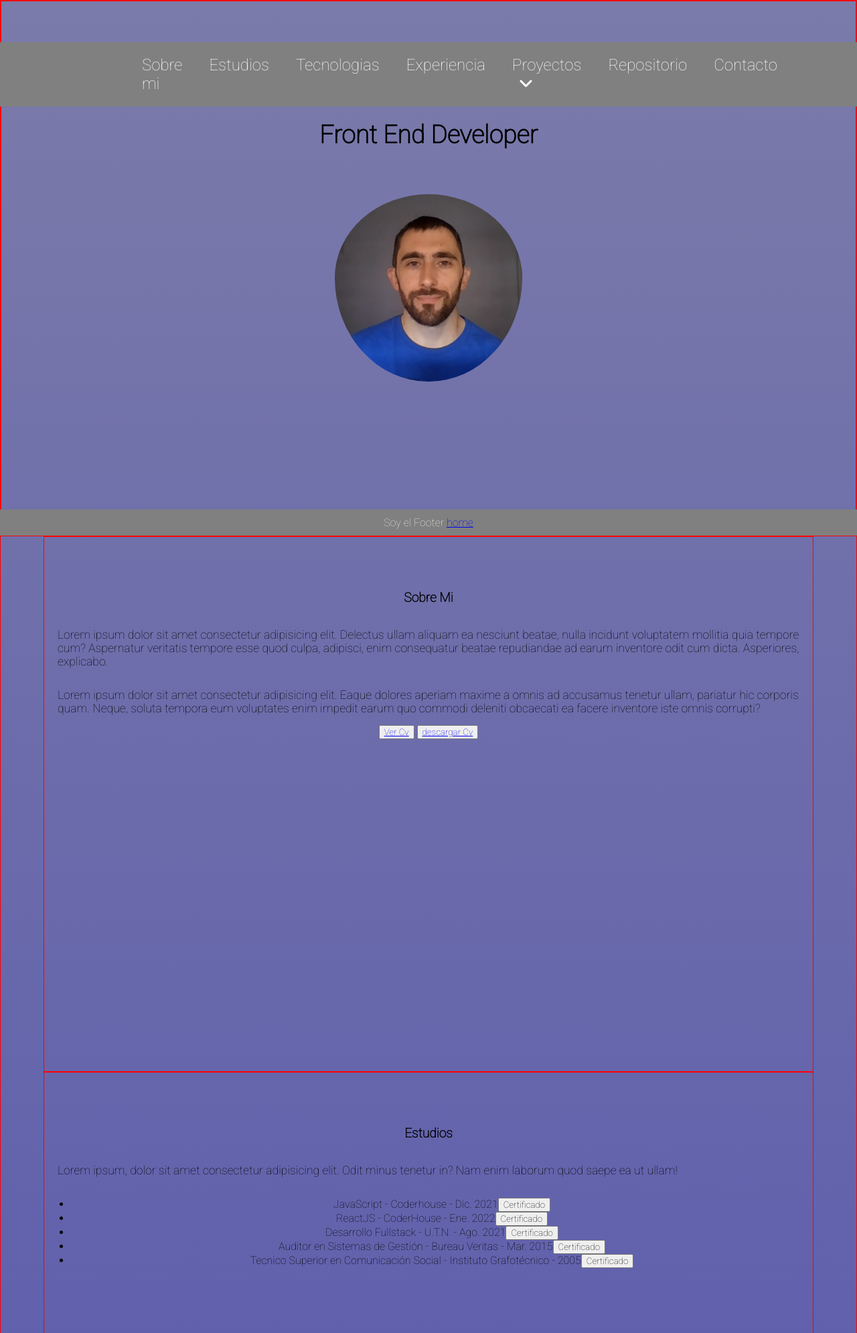
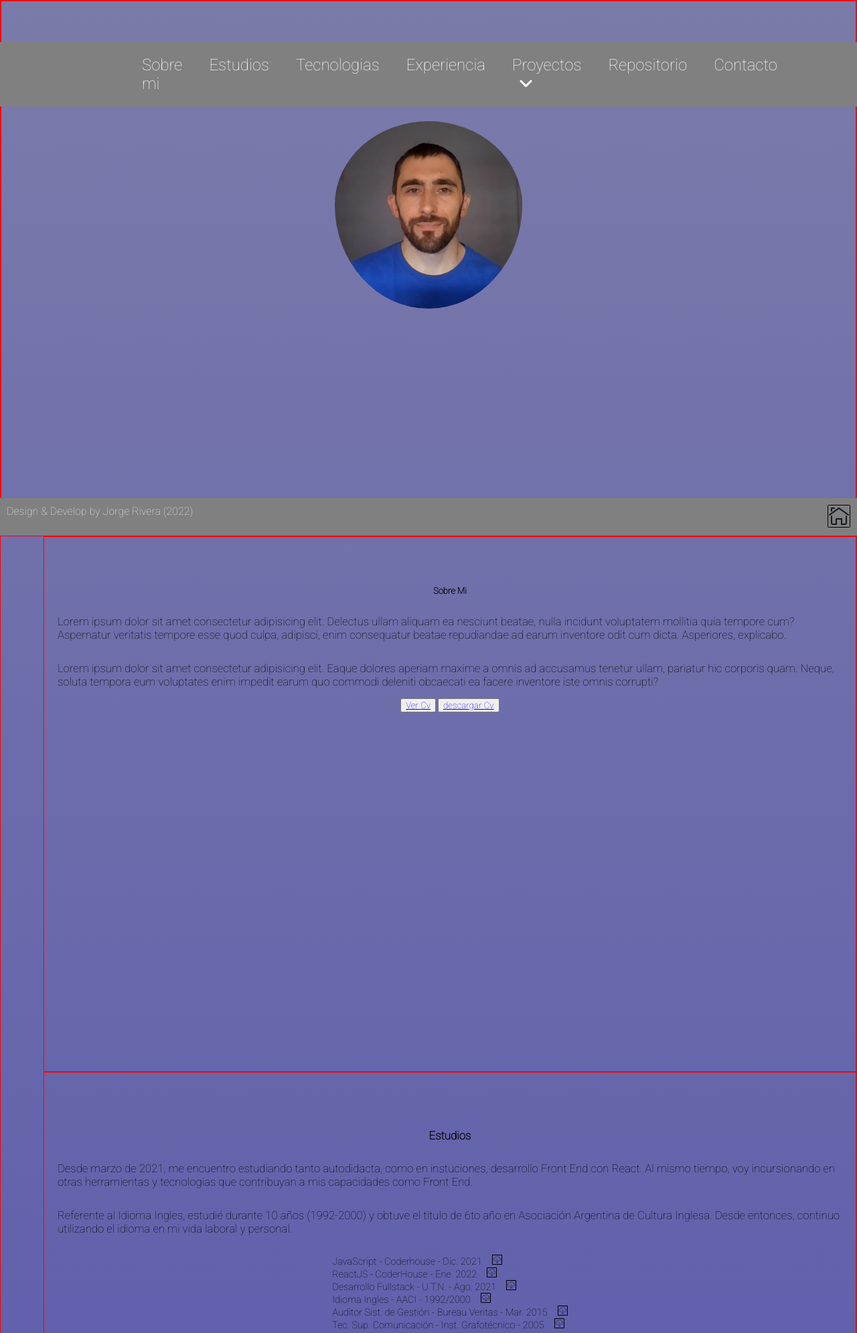
Before and after one commit to Yoryao/webPersonal, a PHP site: page / in a window 1280 px wide. Shown: the top 1991 px of the page at 67% size. Run offline with PHP 8.4, Linux system fonts and the light colour scheme; some libraries are stand-ins or nearby versions.

Commit message:
making review. from down to top till estudios

```diff
--- a/index.html
+++ b/index.html
@@ -25,8 +25,8 @@
                 <li class="menu__item"><a href="#sectionEstudios" class="menu__link">Estudios</a></li>
                 <li class="menu__item"><a href="#sectionTecnologias" class="menu__link">Tecnologias</a></li>
                 <li class="menu__item"><a href="#sectionExperiencia" class="menu__link">Experiencia</a></li>
-                <li class="menu__item container-submenu"><a class="menu__link submenu-btn">Proyectos<i
-                            id="arrowIcon" class="fas fa-angle-down"></i></a>
+                <li class="menu__item container-submenu"><a class="menu__link submenu-btn">Proyectos<i id="arrowIcon"
+                            class="fas fa-angle-down"></i></a>
                     <ul class="submenu">
                         <li class="menu__item"><a class="subMenu__item" href="#" class="menu__link">Proyecto ##</a></li>
                         <li class="menu__item"><a class="subMenu__item" href="#" class="menu__link">Proyecto ##</a></li>
@@ -65,7 +65,8 @@
                     voluptates enim impedit earum quo commodi deleniti obcaecati ea facere inventore iste omnis
                     corrupti?</p>
                 <div id="cvBtn">
-                    <button><a href="./docs/CV JORGE RIVERA FRONT END - ENERO 2022.pdf" download="CV Jorge Rivera">Ver Cv</a></button>
+                    <button><a href="./docs/CV JORGE RIVERA FRONT END - ENERO 2022.pdf" download="CV Jorge Rivera">Ver
+                            Cv</a></button>
                     <button><a href="./docs/CV JORGE RIVERA FRONT END - JANUARY 2022.pdf">descargar Cv</a></button>
                 </div>
 
@@ -75,16 +76,20 @@
 
         <!-- SECTION ESTUDIOS -->
         <section id="sectionEstudios" class="section">
-            <h3 id="titleSection">Estudios</h3>
+            <h2 id="titleSection">Estudios</h2>
             <div id="estudiosContainer">
-                <p class="sectionP">Lorem ipsum, dolor sit amet consectetur adipisicing elit. Odit minus tenetur in? Nam enim laborum quod saepe ea ut ullam!</p>
                 <div>
-                    <ul>
-                        <li>JavaScript - Coderhouse - Dic. 2021<button>Certificado<a href=""></a></button></li>
-                        <li>ReactJS - CoderHouse - Ene. 2022<button>Certificado<a href=""></a></button></li>
-                        <li>Desarrollo Fullstack - U.T.N. - Ago. 2021<button>Certificado<a href=""></a></button></li>
-                        <li>Auditor en Sistemas de Gestión - Bureau Veritas - Mar. 2015<button>Certificado<a href=""></a></button></li>
-                        <li>Tecnico Superior en Comunicación Social - Instituto Grafotécnico -  2005<button>Certificado<a href=""></a></button></li>
+                <p class="sectionP">Desde marzo de 2021, me encuentro estudiando tanto autodidacta, como en instuciones, desarrollo Front End con React. Al mismo tiempo, voy incursionando en otras herramientas y tecnologias que contribuyan a mis capacidades como Front End.</p>
+                <p class="sectionP">Referente al Idioma Ingles, estudié durante 10 años (1992-2000) y obtuve el titulo de 6to año en Asociación Argentina de Cultura Inglesa. Desde entonces, continuo utilizando el idioma en mi vida laboral y personal.</p>
+            </div>
+            <div>
+    <ul class="certificadosLista">
+        <li>JavaScript - Coderhouse - Dic. 2021<img class="imgArrow"src="./public/211719_cloud_download_icon.png" alt="donwloadArrow"><a href=""></a></img></li>
+        <li>ReactJS - CoderHouse - Ene. 2022<img class="imgArrow"src="./public/211719_cloud_download_icon.png" alt="donwloadArrow"><a href=""></a></img></li>
+        <li>Desarrollo Fullstack - U.T.N. - Ago. 2021<img class="imgArrow"src="./public/211719_cloud_download_icon.png" alt="donwloadArrow"><a href=""></a></img></li>
+        <li>Idioma Ingles - AACI - 1992/2000<img class="imgArrow"src="./public/211719_cloud_download_icon.png" alt="donwloadArrow"><a href=""></a></img></li>
+        <li>Auditor Sist. de Gestión - Bureau Veritas - Mar. 2015<img class="imgArrow"src="./public/211719_cloud_download_icon.png" alt="donwloadArrow"><a href=""></a></img></li>
+        <li>Tec. Sup. Comunicación - Inst. Grafotécnico - 2005<img class="imgArrow"src="./public/211719_cloud_download_icon.png" alt="donwloadArrow"><a href=""></a></img></li>
     </ul>
 </div>
 
@@ -94,19 +99,24 @@
 
         <!-- SECTION TECNOLOGIES -->
         <section id="sectionTecnologias" class="section">
-            <h3>Tecnologias</h3>
+            <h2>Tecnologias</h2>
             <div class="slider">
                 <ul>
                     <li><img class="imgTecnologia" id="imgTecnologiaHtml" src="./public/html5.png" alt="html-logo"></li>
                     <li><img class="imgTecnologia" id="imgTecnologiaCss" src="./public/css3.png" alt="css-logo"></li>
                     <li><img class="imgTecnologia" id="imgTecnologiaJs" src="./public/js.png" alt="js-logo"></li>
-                    <li><img class="imgTecnologia" id="imgTecnologiaReact" src="./public/react.png" alt="React-logo"></li>
-                    <li><img class="imgTecnologia" id="imgTecnologiaEnglish" src="./public/uk (2).png" alt="UkFlag-logo"></li>
-                    <li><img class="imgTecnologia" id="imgTecnologiaEnglish" src="./public/usa.png" alt="UsaFlag-logo"></li>
-                    <li><img class="imgTecnologia" id="imgTecnologiaFirebase" src="./public/firebase.png" alt="Firebase-logo"></li>
-                    <li><img class="imgTecnologia" id="imgTecnologiaPrompt" src="./public/prompt.png" alt="Prompt-logo"></li>
-                    <li><img class="imgTecnologia" id="imgTecnologiaNodeJs" src="./public/nodejs2.png" alt="NodeJs-logo"></li>
-                    <li><img class="imgTecnologia" id="imgTecnologiaMySql" src="./public/mysql.png" alt="mySql-logo"></li>
+                    <li><img class="imgTecnologia" id="imgTecnologiaReact" src="./public/react.png" alt="React-logo">
+                    </li>
+                    <li><img class="imgTecnologia" id="imgTecnologiaEnglish" src="./public/uk (2).png"
+                            alt="UkFlag-logo"></li>
+                    <li><img class="imgTecnologia" id="imgTecnologiaFirebase" src="./public/firebase.png"
+                            alt="Firebase-logo"></li>
+                    <li><img class="imgTecnologia" id="imgTecnologiaPrompt" src="./public/prompt.png" alt="Prompt-logo">
+                    </li>
+                    <li><img class="imgTecnologia" id="imgTecnologiaNodeJs" src="./public/nodejs2.png"
+                            alt="NodeJs-logo"></li>
+                    <li><img class="imgTecnologia" id="imgTecnologiaMySql" src="./public/mysql.png" alt="mySql-logo">
+                    </li>
                     <li><img class="imgTecnologia" id="imgTecnologiaGit" src="./public/git.png" alt="Git-logo"></li>
                     <li><img class="imgTecnologia" id="imgTecnologiaGitHub" src="./public/github.png" alt="GitHub-logo">
                     </li>
@@ -117,24 +127,31 @@
 
         <!-- SECTION EXPERIENCIA -->
         <section id="sectionExperiencia" class="section">
-            <h3>Experiencia</h3>
+            <h2>Experiencia</h2>
             <div>
-                <p class="sectionP">Lorem ipsum dolor, sit amet consectetur adipisicing elit. Perspiciatis obcaecati
-                    quis laudantium autem? Soluta nobis eligendi quos? Non totam nam necessitatibus maiores ullam labore
-                    ipsam, laborum, rerum aperiam quo dolorem.</p>
-                <p class="sectionP">Lorem ipsum dolor, sit amet consectetur adipisicing elit. Perspiciatis obcaecati
-                    quis laudantium autem? Soluta nobis eligendi quos? Non totam nam necessitatibus maiores ullam labore
-                    ipsam, laborum, rerum aperiam quo dolorem.</p>
-                <p class="sectionP">Lorem ipsum dolor, sit amet consectetur adipisicing elit. Perspiciatis obcaecati
-                    quis laudantium autem? Soluta nobis eligendi quos? Non totam nam necessitatibus maiores ullam labore
-                    ipsam, laborum, rerum aperiam quo dolorem.</p>
+                <div class="cardExperiencia">
+                    <h3>Jefe de Auditoria - Grupo Servicios Maritimos (2014 - Actualidad)</h3>
+                    <p class="sectionP">Gestión de proyectos integrales. gestión y Liderazgo de equipos especiales de
+                        trabajo. negociación/Mediación con Prefectura y staff Naviero. auditor Interno sobre Sistemas de
+                        Gestión de Seguridad. análisis de incidentes, accidentes y desvíos en los sistemas de gestión
+                        internos. Elaboración de propuestas comerciales / Redacción de acuerdos de trabajo.
+                        Confección de Presupuestos y cotizaciones especiales. Atención a clientes especiales.
+                        Conciliación de cuentas. Redacción de planes y procedimientos en español e inglés.
+                    </p>
+                </div>
+                <div class="cardExperiencia">
+                    <h3>Analista de Operaciones - VESSEL S.A. (2008 - 2014)</h3>
+                    <p class="sectionP">Gestión de operaciones de la Flota. Confección de Planos de Carga. Gestión de
+                        provisiones a bordo. Control de gastos y facturaciones. Confección de informes anuales de
+                        rendimiento</p>
+                </div>
             </div>
         </section>
         <!-- END SECTION EXPERIENCIA  -->
 
         <!-- SECTION PROYECTOS -->
         <section id="sectionProyectos" class="section">
-            <h3>Proyectos</h3>
+            <h2>Proyectos</h2>
             <div class="cardProyecto">
                 <img class="imgProyect" src="./public/codigo.jpg" alt="codeImg">
                 <h4>Nombre Proyecto</h4>
@@ -150,22 +167,27 @@
 
         <!-- SECTION REPOSITORIO -->
         <section id="sectionRepositorio" class="section">
-            <h3>Repositorio</h3>
-            <p>Lorem ipsum dolor sit amet, consectetur adipisicing elit. Distinctio cumque dolorem minima laborum asperiores vitae quia culpa ex quam nisi?</p>
+            <h2>Repositorio</h2>
+            <p>Puedes ver el codigo de esta página junto con el resto de mis proyecto en mi repositorio de <a
+                    href="https://github.com/Yoryao" target="_blanck">GitHub</a></p>
             <a href="https://github.com/Yoryao" target="_blanck">
-                <img id="repoMap" src="./public/repoMap.JPG"
-                    alt="repoMap">
+                <img id="repoMap" src="./public/repoMap.JPG" alt="repoMap">
             </a>
         </section>
         <!-- END SECTION REPOSITORIO  -->
 
         <!-- SECTION CONTACTOS -->
         <section id="sectionContactos" class="section">
-            <h3>Contactos</h3>
+            <h2>Contacto</h2>
+            <p id="pContactos">Si te interesa mi perfil, tienes alguna consulta o sugerencia, o crees que te puedo
+                ayudar, no dudes en contactarme.</p>
             <div id="contactContainer">
-                <div><a href="https://www.linkedin.com/in/jorge-rivera-desarrollador-web/" target="_blanck"><img class="imgContact" src="./public/linkedin.png" alt="linkedinLogo"></a></div>
-                <div><a href="https://wa.me/541136188888" target="_blanck"><img class="imgContact" src="./public/whatsapp.png" alt="whatsappLogo"></a></div>
-                <div><a href="mailto:jorgejoaquinrivera@gmail.com"><img class="imgContact" src="./public/gmail.png" alt="gmailLogo"></a></div>
+                <div><a href="https://www.linkedin.com/in/jorge-rivera-desarrollador-web/" target="_blanck"><img
+                            class="imgContact" src="./public/linkedin.png" alt="linkedinLogo"></a></div>
+                <div><a href="https://wa.me/541136188888" target="_blanck"><img class="imgContact"
+                            src="./public/whatsapp.png" alt="whatsappLogo"></a></div>
+                <div><a href="mailto:jorgejoaquinrivera@gmail.com"><img class="imgContact" src="./public/gmail.png"
+                            alt="gmailLogo"></a></div>
             </div>
         </section>
         <!-- END SECTION CONTACTOS  -->
@@ -173,8 +195,9 @@
     </main>
 
     <!-- SECTION FOOTER -->
-        <footer>Soy el Footer
-            <a href="#home" id="homeLink">home</i></a>
+    <footer>
+        <div>Design & Develop by Jorge Rivera (2022)</div>
+        <div><a href="#"><img class="imgHome" src="./public/iconHome.png" alt="homeIcon"></a></div>
     </footer>
     <!-- END SECTION FOOTER  -->
 
--- a/style.css
+++ b/style.css
@@ -84,18 +84,6 @@ main {
   background: linear-gradient(to top, rgb(56, 56, 177), rgb(123, 123, 170));
 }
 
-
-
-
-
-
-
-
-
-
-
-
-
 .mostrar {
   margin-left: 0;
 }
@@ -104,36 +92,49 @@ main {
   /* padding-top: 60px; */
   /* height: 100vh; */
   height: 100vh;
-
   border: 1px solid red;
   text-align: center;
 }
 
+/* ESTUDIOS */
+
 #sectionSobreMi, #sectionEstudios {
   height: 100vh;
-  width: 90%;
+  width: 95%;
   padding-top: 60px;
   margin-left: 5%;
   margin-right: 5%;
-}
-
-#titleSection {
-  font-size: 1.2em;
-
+  font-size: .7em;
 }
 
 .sectionP {
-    font-size: 1.1em;
     margin: auto;
     text-align: left;
 }
 
-.fa-house {
-  display: block;
-  border: 1px solid gold;
-  width: 100px;
-  height: 100px;
+.imgArrow{
+  border: 1px black solid;
+  border-radius: 5%;
+  height: 15px;
+  margin-left: 15px;
+  align-items:flex-start;
+  justify-items:flex-start;
+  text-align: center;
+  padding-bottom: 0;
+ }
+
+.certificadosLista{
+  display: inline-flex;
+  flex-direction: column;
+  list-style: none;
+  align-items:flex-start;
+  justify-items:flex-start;
+  font-size: 1.3em;
+  padding-left: 0;
 }
+/* END ESTUDIOS */
+
+/* END TECNOLOGIAS */
 
 #sectionTecnologias {
   font-size: 1.5em;
@@ -141,17 +142,6 @@ main {
   padding-top: 65px;
   border: 1px greenyellow solid;
 }
-
-/* #contenedorTecnologias {
-  height: 100%;
-  padding-top: 10px;
-  display: flex;
-  flex-direction: row;
-  justify-content: space-evenly;
-  flex-wrap: wrap;
-  margin-bottom: 15px;
-  font-size: 1.3em;
-} */
 
 .imgTecnologia {
   height: 15vh;
@@ -169,7 +159,7 @@ main {
   display: flex;
   width: 200%;
   animation: linear;
-  animation: cambio 2s infinite alternate;
+  animation: cambio 6s infinite alternate;
   animation-timing-function: linear;
 }
 
@@ -182,9 +172,13 @@ main {
     margin-left: 0;
   }
   100% {
-    margin-left: -230%;
+    margin-left: -330%;
   }
 }
+
+/* END TECNOLOGIAS */
+
+/* EXPERIENCIA */
 
 #sectionExperiencia {
   height: 100vh;
@@ -192,8 +186,14 @@ main {
   padding-top: 60px;
   margin-left: 5%;
   margin-right: 5%;
+  font-size: .9em;
 }
 
+.classExperiencia {
+  display: block;
+}
+
+/* END EXPERIENCIA */
 
 
 .section:last-child {
@@ -201,7 +201,6 @@ main {
 }
 
 .section:first-child {
-  font-size: 2em;
   padding-top: 40px;
 }
 
@@ -210,10 +209,6 @@ main {
   /* height: 100vh; */
 }
 
-#repoMap{
-  border-radius: 10px;
-  max-width: 90%;
-}
 
 .cardProyecto {
   width: 90%;
@@ -234,10 +229,79 @@ main {
   cursor: pointer;
 }
 
+
+/* REPOSITORIO */
 #sectionRepositorio{
-  height: 50vh;
-  font-size: 1em;
+  height: 45vh;
+  font-size: .8em;
+  padding-bottom: 50px;
 }
+
+#sectionRepositorio > p, h2 {
+  padding-top: 10px;
+}
+
+#sectionRepositorio > p > a {
+  font-weight: 700;
+  text-decoration: none;
+  color: #000;
+}
+
+#repoMap{
+  padding: 10px auto 10px auto;
+  border-radius: 10px;
+  max-width: 90%;
+  }
+
+/* END REPOSITORIO */
+
+
+/* CONTACT */
+#sectionContactos{
+  height: 45vh;
+  font-size: .9em;
+  padding-bottom: 30px;
+}
+
+#sectionContactos > p, h2 {
+  padding-top: 10px;
+}
+
+#contactContainer{
+  display: flex;
+}
+
+.imgContact{
+  width: 35%;
+}
+
+/* END CONTACT */
+
+
+/* FOOTER */
+footer {
+  display: flex;
+  position: fixed;
+  width: 100%;
+  height: 7vh;
+  left: 0;
+  bottom: 0;
+  background-color: grey;
+  padding: 10px;
+  color: rgb(236, 231, 231);
+  text-align: center;
+  font-size: 1.0em;
+  justify-content: space-between;
+  text-align: center;
+}
+.imgHome{
+  border: 1px black solid;
+  border-radius: 5%;
+  height: 95%;
+  margin-right: 10%;
+
+}
+/* END FOOTER */
 
 
 
@@ -245,35 +309,13 @@ main {
 
 
 
-.imgContact{
-  width: 35%;
-}
-
-#contactContainer{
-  display: flex;
-}
-
-#sectionContactos{
-    height: 30vh;
-}
 
 
 
 
 
-footer {
-  display: inline-block;
-  position: fixed;
-  width: 100%;
-  left: 0;
-  bottom: 0;
-  background-color: grey;
-  padding: 10px;
-  color: rgb(236, 231, 231);
-  text-align: center;
-  font-size: 1.0em;
-  /* flex-direction: row-reverse; */
-}
+
+
 
 @media (min-width: 1024px) {
   .nav-bar {
```
Also changed, not shown: public/211719_cloud_download_icon.png (added), public/iconHome.png (added), readme.MD. Lines whose indentation alone changed are shown as unchanged.
